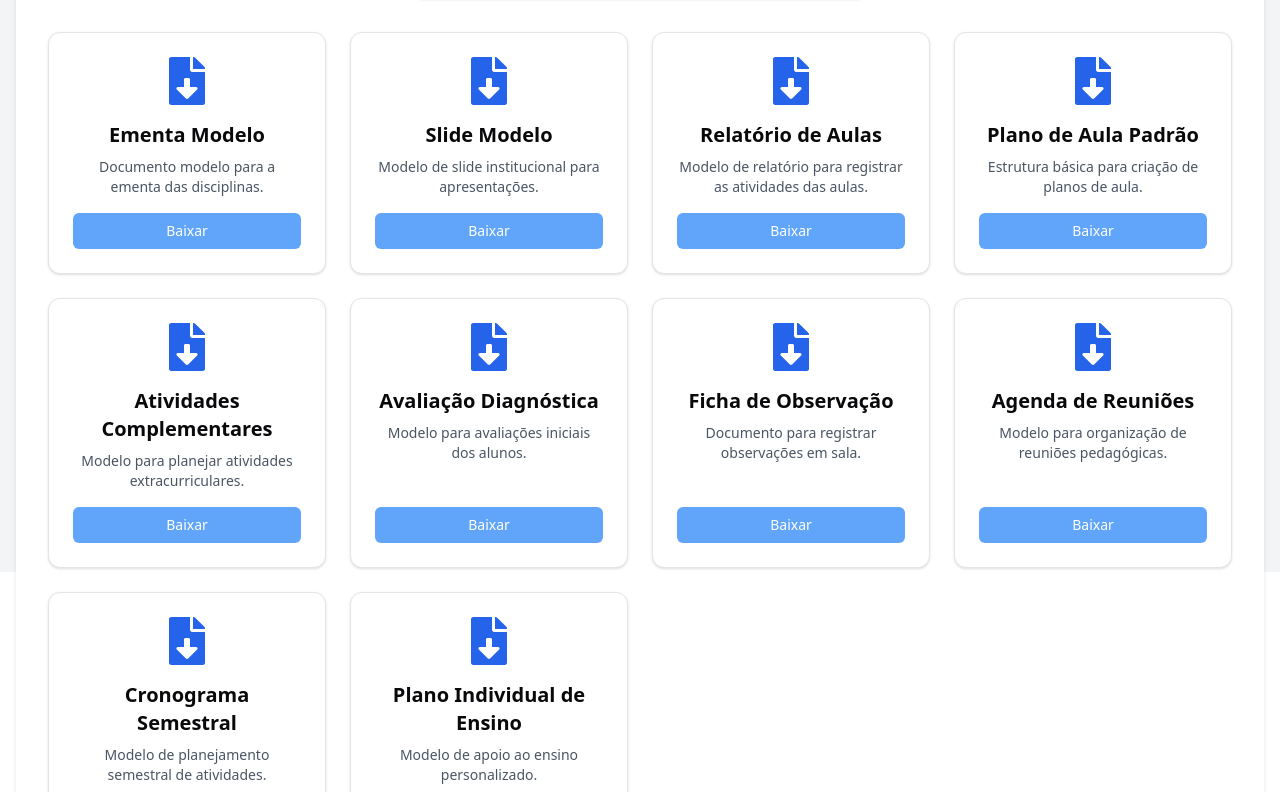
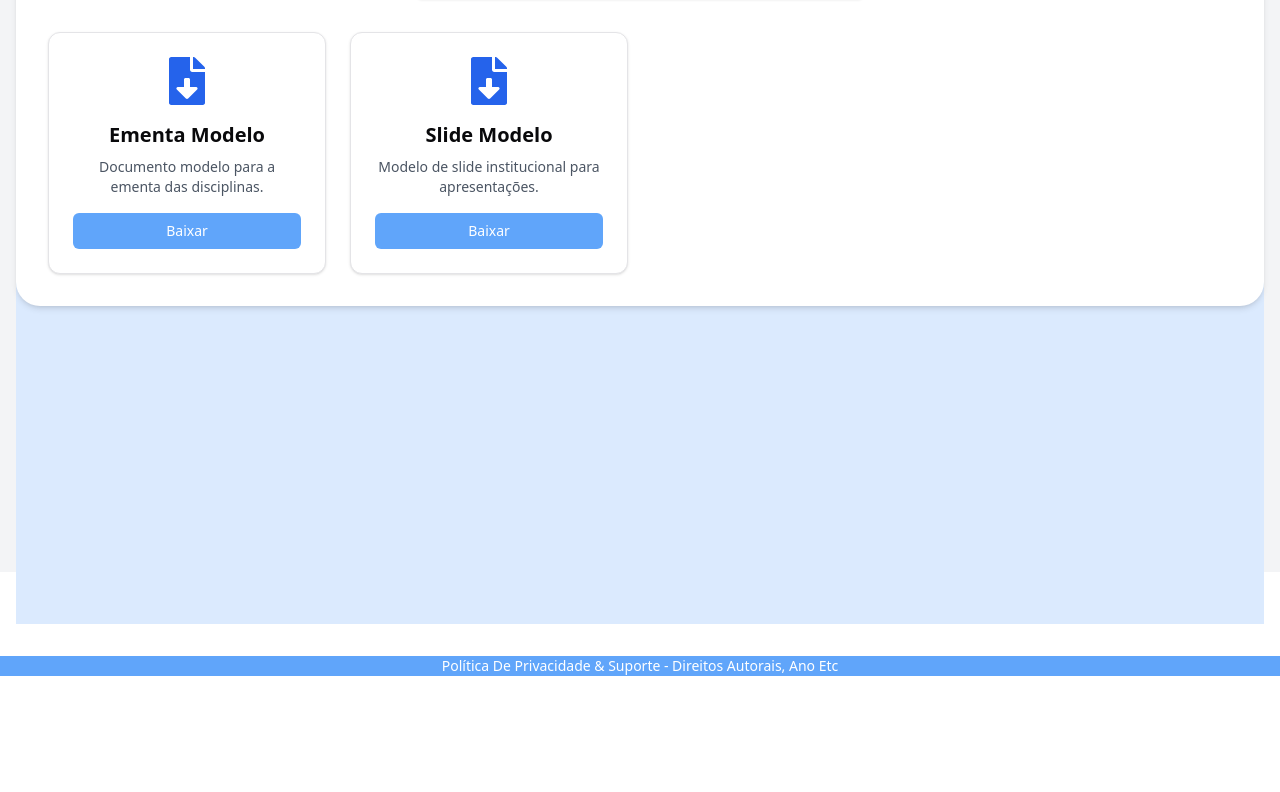
Before and after one commit to NathRabeloo/TeacherDesk, a Next.js app: page /home/modelos in a window 1280 px wide. Shown: the part 228-1020 px from the top of the page. After the commit the page ends 904 px from the top, so only its background shows below. Built offline with nearby package versions, Linux system fonts and the light colour scheme.

Commit message:
fix modelos2

```diff
--- a/app/home/modelos/page.tsx
+++ b/app/home/modelos/page.tsx
@@ -20,47 +20,7 @@ export default function Modelos() {
       titulo: "Slide Modelo",
       descricao: "Modelo de slide institucional para apresentações.",
       nomeArquivo: "Slide_Modelo.pptx",
-    },
-    {
-      titulo: "Relatório de Aulas",
-      descricao: "Modelo de relatório para registrar as atividades das aulas.",
-      nomeArquivo: "Relatorio_Aulas.pdf",
-    },
-    {
-      titulo: "Plano de Aula Padrão",
-      descricao: "Estrutura básica para criação de planos de aula.",
-      nomeArquivo: "Plano_Aula_Padrao.docx",
-    },
-    {
-      titulo: "Atividades Complementares",
-      descricao: "Modelo para planejar atividades extracurriculares.",
-      nomeArquivo: "Atividades_Complementares.pdf",
-    },
-    {
-      titulo: "Avaliação Diagnóstica",
-      descricao: "Modelo para avaliações iniciais dos alunos.",
-      nomeArquivo: "Avaliacao_Diagnostica.docx",
-    },
-    {
-      titulo: "Ficha de Observação",
-      descricao: "Documento para registrar observações em sala.",
-      nomeArquivo: "Ficha_Observacao.pdf",
-    },
-    {
-      titulo: "Agenda de Reuniões",
-      descricao: "Modelo para organização de reuniões pedagógicas.",
-      nomeArquivo: "Agenda_Reunioes.docx",
-    },
-    {
-      titulo: "Cronograma Semestral",
-      descricao: "Modelo de planejamento semestral de atividades.",
-      nomeArquivo: "Cronograma_Semestral.xlsx",
-    },
-    {
-      titulo: "Plano Individual de Ensino",
-      descricao: "Modelo de apoio ao ensino personalizado.",
-      nomeArquivo: "Plano_Individual.pdf",
-    },
+    }
   ]
 
   const [paginaAtual, setPaginaAtual] = useState(1)
```
